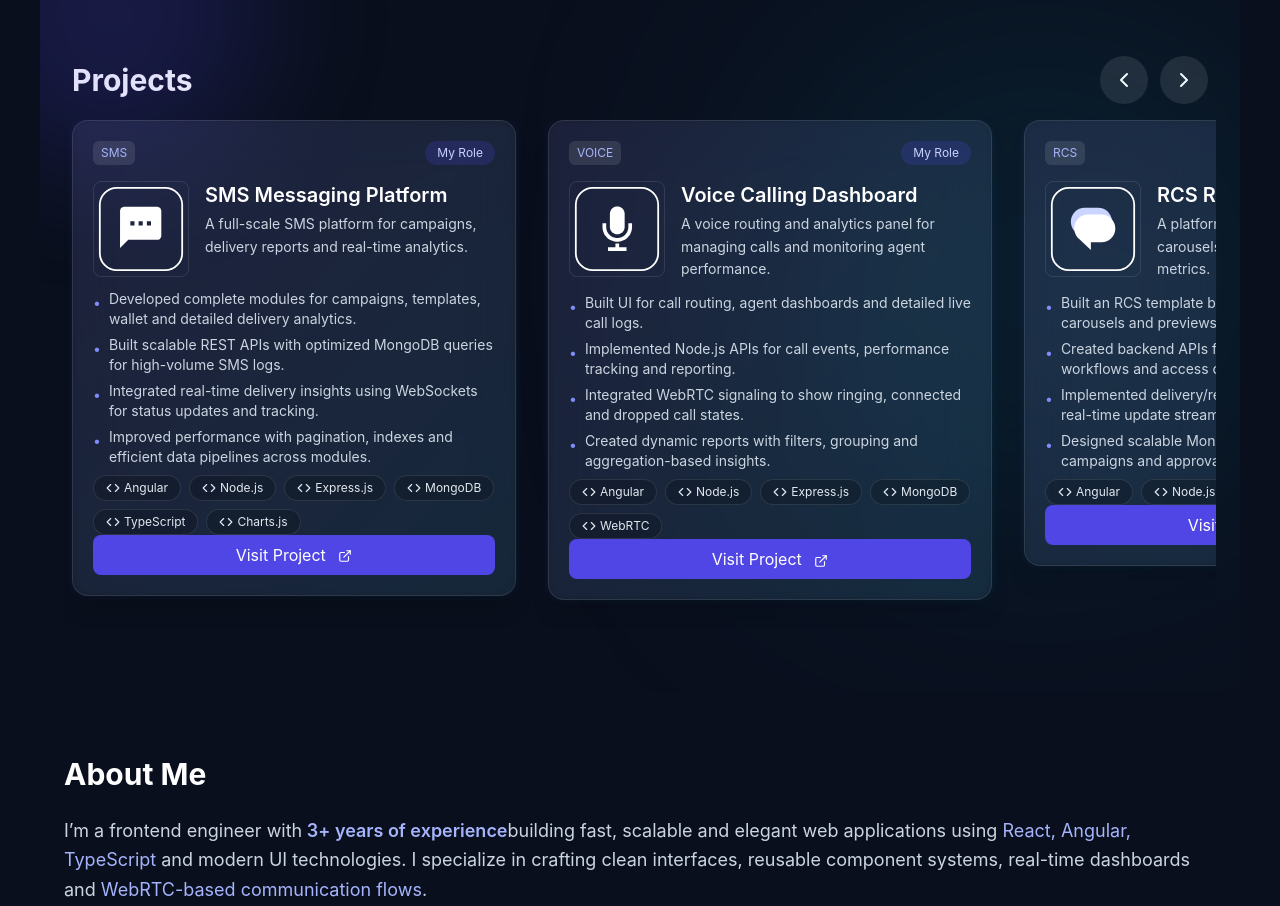
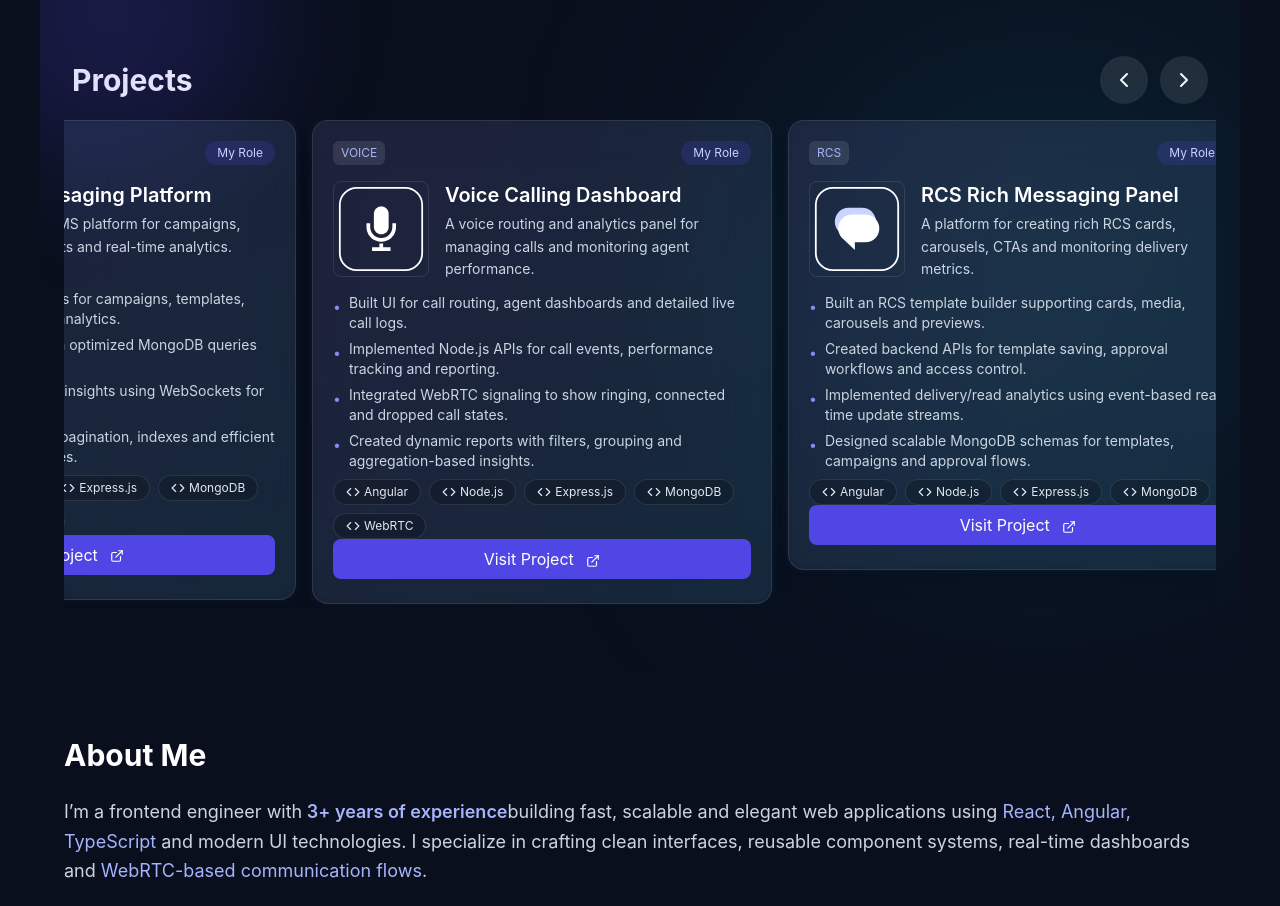
Before and after one commit to barmanbharti/Portfolio, a Next.js app: page / in a window 1280 px wide. Shown: the part 1940-2846 px from the top of the page. Built offline with nearby package versions, Linux system fonts and the light colour scheme.

Commit message:
changes in portfolio

```diff
--- a/app/components/Projects.tsx
+++ b/app/components/Projects.tsx
@@ -140,7 +140,6 @@ export default function Projects() {
   const [tilt, setTilt] = useState({ rotateX: 0, rotateY: 0 });
 
   // AUTO SLIDE
- // AUTO SLIDE
 useEffect(() => {
     const slider = sliderRef.current;
     if (!slider) return;
@@ -150,7 +149,10 @@ useEffect(() => {
       autoRef.current = setInterval(() => {
         if (!slider || isHovering) return;
 
-      const amount = slider.clientWidth;   // ⭐ scroll full card width
+        // ⭐ exact card width instead of slider width
+        const card = slider.querySelector("div.snap-start") as HTMLDivElement;
+        const amount = card?.clientWidth || slider.clientWidth;
+
         slider.scrollBy({ left: amount, behavior: "smooth" });
 
         if (slider.scrollLeft + slider.clientWidth >= slider.scrollWidth - 10) {
@@ -167,18 +169,35 @@ useEffect(() => {
     return () => stopAuto();
   }, [isHovering]);
 
-
-// ARROW SCROLL
+  // ⭐ FIXED ARROW SCROLL
   const scroll = (dir: "left" | "right") => {
     const slider = sliderRef.current;
     if (!slider) return;
 
-  const amount = slider.clientWidth;   // ⭐ scroll full card width
+    const card = slider.querySelector("div.snap-start") as HTMLDivElement;
+    const amount = card?.clientWidth || slider.clientWidth;
+
     slider.scrollBy({
       left: dir === "left" ? -amount : amount,
       behavior: "smooth",
     });
   };
+
+  // 3D TILT EFFECT
+  const handleTilt = (e: React.MouseEvent) => {
+    const el = e.currentTarget as HTMLElement;
+    const rect = el.getBoundingClientRect();
+
+    const x = e.clientX - rect.left;
+    const y = e.clientY - rect.top;
+
+    setTilt({
+      rotateY: ((x / rect.width) - 0.5) * 12,
+      rotateX: ((y / rect.height) - 0.5) * -8,
+    });
+  };
+
+  const resetTilt = () => setTilt({ rotateX: 0, rotateY: 0 });
 
 
   return (
@@ -214,6 +233,12 @@ const scroll = (dir: "left" | "right") => {
   {/* SLIDER */}
    <div
         ref={sliderRef}
+        onMouseEnter={() => setIsHovering(true)}
+        onMouseLeave={() => {
+          setIsHovering(false);
+          resetTilt();
+        }}
+        onMouseMove={handleTilt}
         className="
           flex
           overflow-x-auto
@@ -221,6 +246,7 @@ const scroll = (dir: "left" | "right") => {
           scrollbar-hide
           gap-4
           w-full
+          px-2
         "
       >
         {projects.map((p, index) => (
@@ -228,12 +254,11 @@ const scroll = (dir: "left" | "right") => {
             key={index}
             whileHover={{ scale: 1.02 }}
             className="
-        snap-center
-        w-[100%]         /* FULL WIDTH ALWAYS */
-        flex-shrink-0
+              snap-start
+              w-[100%]
               sm:w-[380px]
               md:w-[460px]
-        px-2             /* SAFE padding */
+              flex-shrink-0
             "
           >
             <div className="relative w-full">
@@ -259,16 +284,17 @@ const scroll = (dir: "left" | "right") => {
                   flex flex-col
                 "
               >
+                {/* Category + Role */}
                 <div className="flex items-center justify-between">
                   <span className="text-xs px-2 py-1 bg-white/10 rounded-md text-indigo-300">
                     {p.category}
                   </span>
-
                   <span className="text-xs px-3 py-1 bg-indigo-600/20 text-indigo-200 rounded-full">
                     My Role
                   </span>
                 </div>
 
+                {/* IMAGE + TITLE + DESC */}
                 <div className="flex gap-4 mt-4">
                   <img
                     src={p.img}
@@ -283,14 +309,17 @@ const scroll = (dir: "left" | "right") => {
                   </div>
                 </div>
 
+                {/* BULLETS */}
                 <ul className="mt-3 space-y-1.5">
                   {p.bullets.map((line, i) => (
                     <li key={i} className="text-sm text-slate-300 flex gap-2">
-                <span className="text-indigo-400 mt-1">•</span>{line}
+                      <span className="text-indigo-400 mt-1">•</span>
+                      {line}
                     </li>
                   ))}
                 </ul>
 
+                {/* TECH BADGES */}
                 <div className="flex flex-wrap gap-2 mt-2">
                   {p.tech.map((tech, i) => (
                     <div
@@ -302,23 +331,22 @@ const scroll = (dir: "left" | "right") => {
                   ))}
                 </div>
 
+                {/* BUTTON */}
                 <a
                   href={p.url}
                   target="_blank"
-            className="block mt-auto text-center px-4 py-2 rounded-lg bg-indigo-600 hover:bg-indigo-500 text-white"
+                  className="block mt-auto mb-1 text-center px-4 py-2 rounded-lg bg-indigo-600 hover:bg-indigo-500 transition text-white"
                 >
                   Visit Project <ExternalLink size={14} className="inline ml-2" />
                 </a>
+
               </div>
-
             </div>
           </motion.div>
         ))}
       </div>
 
 
-
-
 </section>
 
   );
```
Lines whose indentation alone changed are shown as unchanged.
